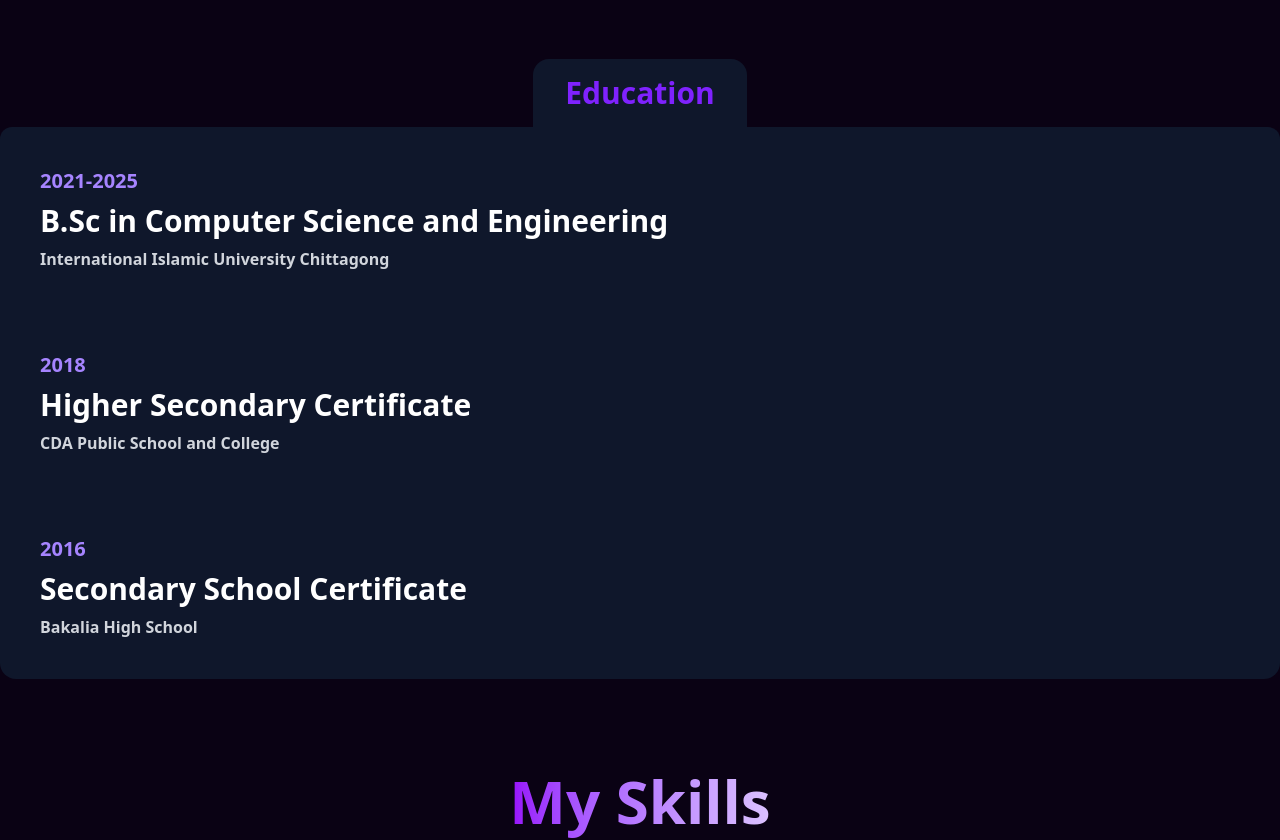
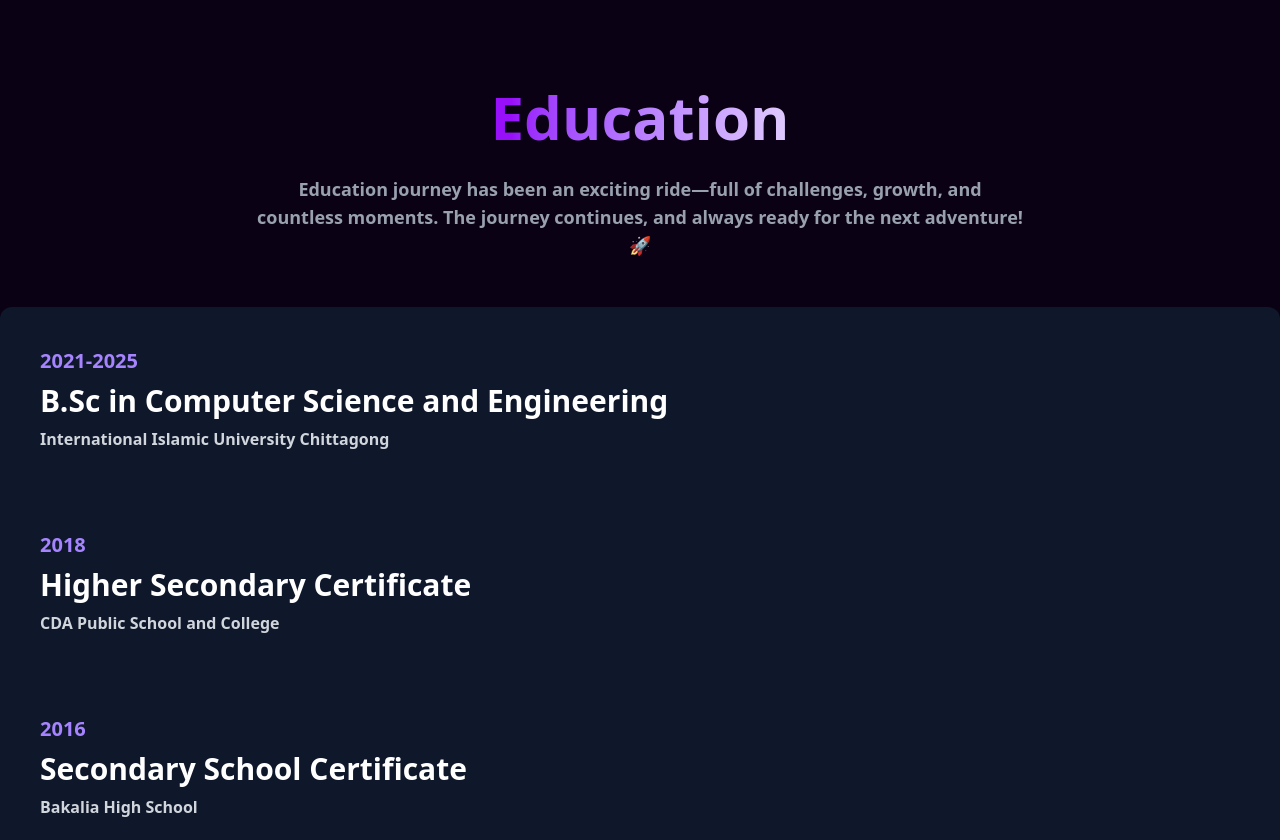
Before and after one commit to adibahbab4108/portfolio, a React (Vite) app: page / in a window 1280 px wide. Shown: the part 1280-2120 px from the top of the page. Built offline with nearby package versions, Linux system fonts and the light colour scheme.

Commit message:
moved  education section in seperate component

```diff
--- a/src/MainLayout.jsx
+++ b/src/MainLayout.jsx
@@ -1,4 +1,5 @@
 import AboutMe from "./components/AboutMe/AboutMe";
+import Education from "./components/Education/Education";
 import Hero from "./components/Hero/Hero";
 import Navbar from "./components/Navbar/Navbar";
 import Skills from "./components/Skills/Skills";
@@ -16,6 +17,7 @@
             <div className="bg-[#0a0214]">
                 <div className="container mx-auto">
                     <AboutMe />
+                    <Education/>
                     <Skills />
                 </div>
             </div>
--- a/src/components/AboutMe/AboutMe.jsx
+++ b/src/components/AboutMe/AboutMe.jsx
@@ -26,28 +26,7 @@
                     Open to collaborations, open-source contributions, and networking
                 </div>
             </div>
-            {/* Education Section */}
-            <div className="mt-16">
-                <h2 className="text-center w-fit py-4 px-8 mx-auto rounded-t-2xl  bg-slate-900 text-violet-600 text-3xl font-bold">Education</h2>
 
-                <div className="group bg-slate-900 text-white p-10  rounded-t-xl transition-all duration-300  hover:bg-violet-800">
-                    <p className="text-xl font-bold text-violet-400">2021-2025</p>
-                    <h1 className="text-3xl font-bold mt-2">B.Sc in Computer Science and Engineering</h1>
-                    <p className="font-bold text-gray-300 mt-2">International Islamic University Chittagong</p>
-                </div>
-
-                <div className="group bg-slate-900 text-white p-10  transition-all duration-300 hover:bg-violet-700">
-                    <p className="text-xl font-bold text-violet-400">2018</p>
-                    <h1 className="text-3xl font-bold mt-2">Higher Secondary Certificate</h1>
-                    <p className="font-bold text-gray-300 mt-2">CDA Public School and College</p>
-                </div>
-
-                <div className="group bg-slate-900 text-white p-10 rounded-b-2xl transition-all duration-500  hover:bg-violet-700">
-                    <p className="text-xl font-bold text-violet-400">2016</p>
-                    <h1 className="text-3xl font-bold mt-2">Secondary School Certificate</h1>
-                    <p className="font-bold text-gray-300 mt-2">Bakalia High School</p>
-                </div>
-            </div>
 
         </div>
     );
--- /dev/null
+++ b/src/components/Education/Education.jsx
@@ -0,0 +1,35 @@
+import SectionTitle from "../shared/SectionTitle";
+
+const Education = () => {
+    return (
+        <div  id="education">
+
+            <SectionTitle title="Education"
+                subtitle="Education journey has been an exciting ride—full of challenges, growth, and countless moments.  The journey continues, and always ready for the next adventure! 🚀"
+            />
+
+            <div>
+
+                <div className="group bg-slate-900 text-white p-10  rounded-t-xl transition-all duration-300  hover:bg-violet-800">
+                    <p className="text-xl font-bold text-violet-400">2021-2025</p>
+                    <h1 className="text-3xl font-bold mt-2">B.Sc in Computer Science and Engineering</h1>
+                    <p className="font-bold text-gray-300 mt-2">International Islamic University Chittagong</p>
+                </div>
+
+                <div className="group bg-slate-900 text-white p-10  transition-all duration-300 hover:bg-violet-700">
+                    <p className="text-xl font-bold text-violet-400">2018</p>
+                    <h1 className="text-3xl font-bold mt-2">Higher Secondary Certificate</h1>
+                    <p className="font-bold text-gray-300 mt-2">CDA Public School and College</p>
+                </div>
+
+                <div className="group bg-slate-900 text-white p-10 rounded-b-2xl transition-all duration-500  hover:bg-violet-700">
+                    <p className="text-xl font-bold text-violet-400">2016</p>
+                    <h1 className="text-3xl font-bold mt-2">Secondary School Certificate</h1>
+                    <p className="font-bold text-gray-300 mt-2">Bakalia High School</p>
+                </div>
+            </div>
+        </div>
+    );
+};
+
+export default Education;
```
